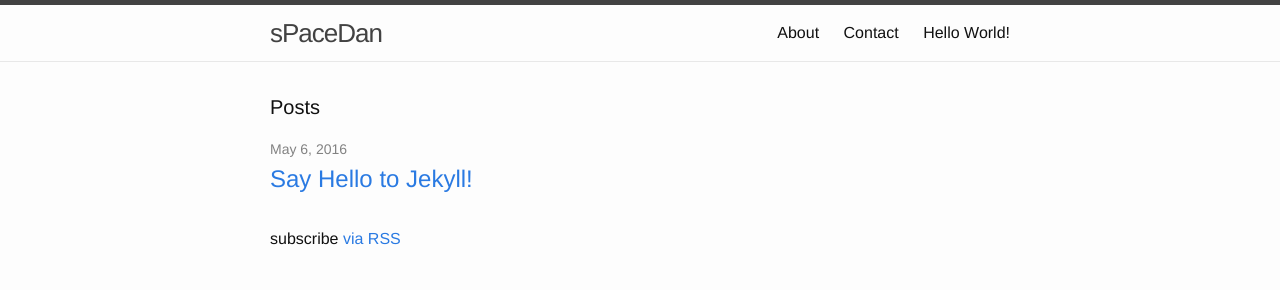
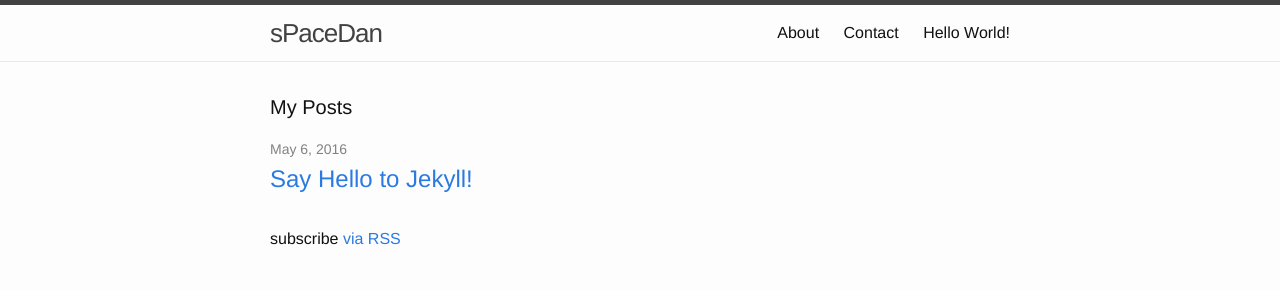
Before and after one commit to spacedaniel22/space-dan, a Jekyll site: the page built from index.html, in a window 1280 px wide. Shown: the top 290 px of the page. Built offline with Jekyll 4.4.1, drawn with Linux system fonts in a browser that asks for light colours.

```diff
--- a/_config.yml
+++ b/_config.yml
@@ -27,4 +27,4 @@ gems:
   - jekyll-autoprefixer
 
 # Excludes
-exclude: [node_modules, gulpfile.js]
+exclude: ["node_modules", "gulpfile.js", "package.json"]
--- a/index.html
+++ b/index.html
@@ -4,7 +4,7 @@ layout: default
 
 <div class="home">
 
-  <h1 class="page-heading">Posts</h1>
+  <h1 class="page-heading">My Posts</h1>
 
   <ul class="post-list">
     {% for post in site.posts %}
```
